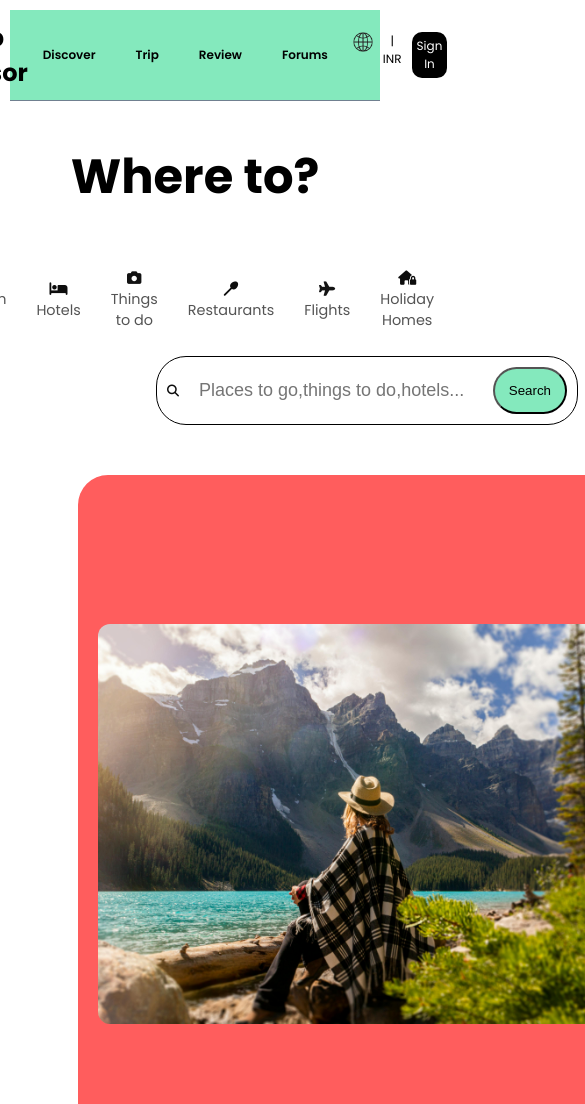
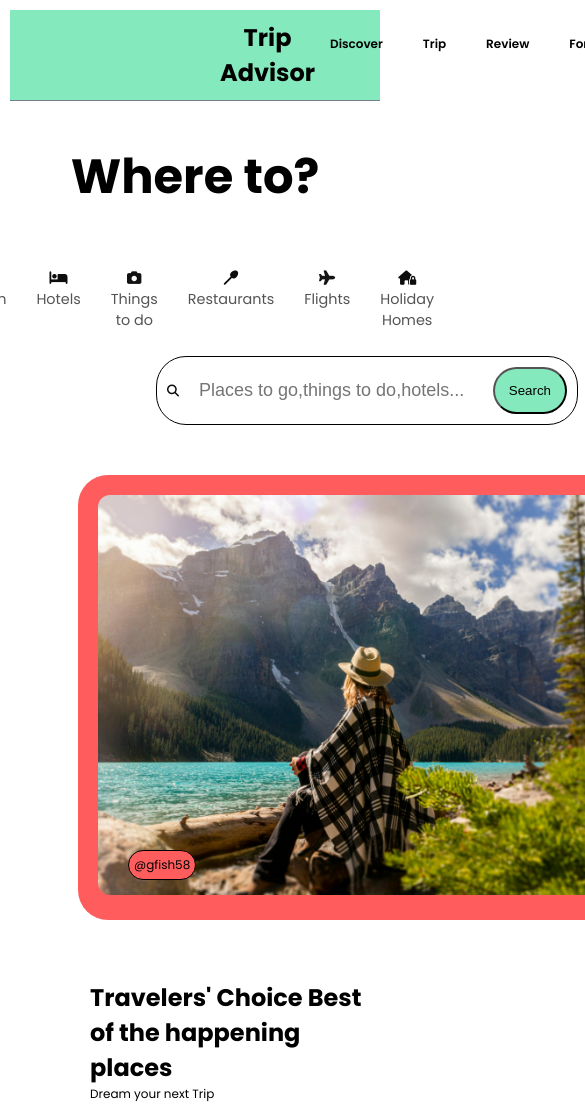
Before and after one commit to Rasool071/trip-advisor-clone, a plain HTML site: page index.html in a window 390 px wide. Shown: the top 1104 px of the page, 585 px wide, since content can reach past the window. Drawn offline with Linux system fonts and the light colour scheme; files whose address does not match are found by name.

Commit message:
Update style.css

```diff
--- a/style.css
+++ b/style.css
@@ -23,13 +23,7 @@ body {
 
 }
 
-@media screen and (max-width:600px) {
-  .navbar{
-    justify-content: center;
-    align-items:center ;
-  }
 
-}
 
 
 
@@ -96,13 +90,7 @@ body {
     text-align: center;
 
 }
-@media screen and (max-width:600px) {
-  .icons{
-    justify-content: center;
-    align-items:center ;
-  }
 
-}
 
 .icons p {
     padding: 5px;
@@ -130,12 +118,7 @@ body {
     border-radius: 30px;
 }
 
-@media  screen and (max-width:600px) {
-  .search-bar{
-    margin-right:500px;
 
-  }
-}
 
 .search-bar input {
   display: flex;
@@ -180,13 +163,7 @@ body {
     object-fit: cover;
 }
 
-@media screen and (max-width:600px) {
-  .trip-highlight{
-    width: fit-content;
-    object-fit:cover ;
-  }
 
-}
 
 .tag {
     position: absolute;
```
